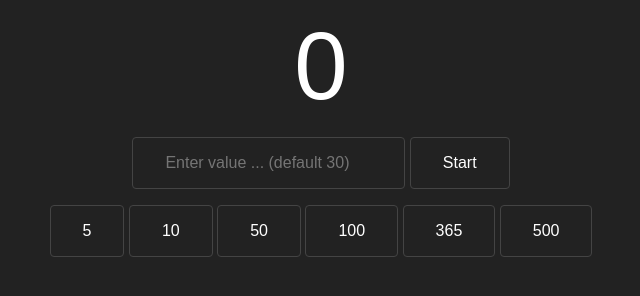
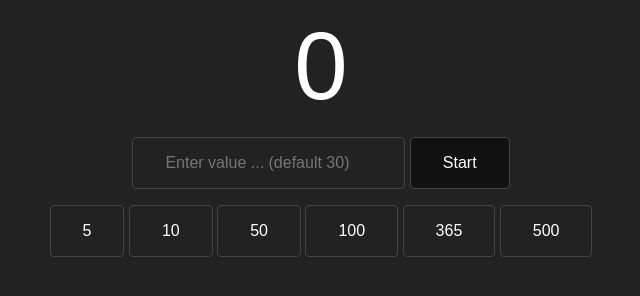
Before and after one commit to silverblue1/Simple-countdown-timer, a plain HTML site: page index.html in a window 1280 px wide. In both pictures the pointer is over the button "Start". Shown: the part 124-420 px from the top of the page, without its empty margins (319-959 px from the left). Drawn offline with Linux system fonts and the light colour scheme.

Commit message:
added hover state

```diff
--- a/style.css
+++ b/style.css
@@ -96,6 +96,11 @@ body {
     color: var(--color-text-primary);
     border-radius: var(--border-radius);
     cursor: pointer;
+    transition: all 0.3s ease-in-out;
+}
+
+.btn:hover {
+    background: #111;
 }
 
 .add-more-btn {
```
